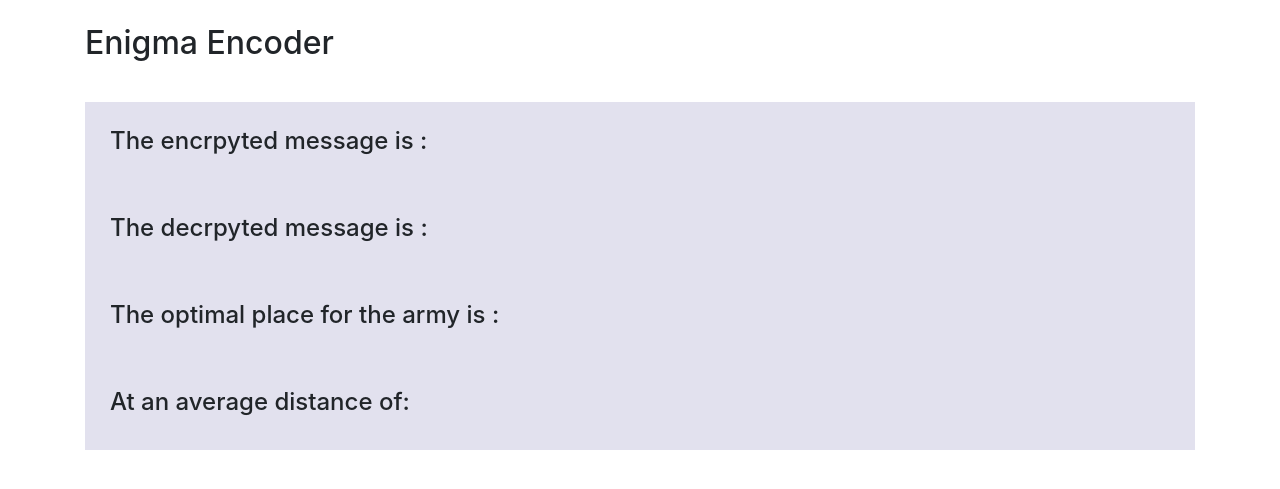
After one commit to Akshath-Mahajan/T035_Winsoft, a Django app: template EnigmaEncoder/core/templates/core/output.html in a window 1280 px wide. The commit adds this page. Shown: the top 489 px of the page. Run offline with Django 3.2, Linux system fonts and the light colour scheme; the template is opened without the code that fills it, so the values that code supplies are empty; some libraries are stand-ins or nearby versions.

Commit message:
added output file

```diff
--- a/EnigmaEncoder/core/static/style.css
+++ b/EnigmaEncoder/core/static/style.css
@@ -11,7 +11,7 @@ body{
 }
 
 .container{
-    height: 400px;
+    height: 550px;
     width: 500px;
     background-color: #e2e1ee;;
     display: flex;
--- /dev/null
+++ b/EnigmaEncoder/core/templates/core/output.html
@@ -0,0 +1,40 @@
+<!DOCTYPE html>
+<html lang="en">
+<head>
+    <meta charset="UTF-8">
+    <meta name="viewport" content="width=device-width, initial-scale=1.0">
+    <link rel="stylesheet" href="https://maxcdn.bootstrapcdn.com/bootstrap/4.0.0/css/bootstrap.min.css" integrity="sha384-Gn5384xqQ1aoWXA+058RXPxPg6fy4IWvTNh0E263XmFcJlSAwiGgFAW/dAiS6JXm" crossorigin="anonymous">
+    <title>Document</title>
+    <style>
+        /* Some custom styles to beautify this example */
+        .vcenter-item{
+        display: flex;
+        flex-direction: column;
+        align-items: center;
+
+    }
+    /* Some custom styles to beautify this example */
+    .wrapper{
+        background: white;
+        min-height: 300px;
+        margin:2.5rem auto;
+    }
+    .box{
+        padding: 25px;
+        background: #e2e1ee;
+        width: 100%;
+    }
+    </style>
+</head>
+<body>
+    <div class=" container mt-4">
+        <h2>Enigma Encoder</h2>
+        <div class="wrapper vcenter-item">
+            <div class="box"><h4>The encrpyted message is :</h4></div>
+            <div class="box"><h4>The decrpyted message is :</h4></div>
+            <div class="box"><h4>The optimal place for the army is :</h4></div>
+           <div class="box"><h4>At an average distance of:</h4></div>
+        </div>
+    </div>
+</body>
+</html>
--- a/EnigmaEncoder/core/views.py
+++ b/EnigmaEncoder/core/views.py
@@ -3,6 +3,6 @@ from django.views import View
 # Create your views here.
 class home(View):
     def get(self, request):
-        return render(request, 'core/home.html')
+        return render(request, 'core/index.html')
     def post(self, request):
         pass
```
Also changed, not shown: EnigmaEncoder/core/templates/core/home.html (deleted, +0 -11 lines), EnigmaEncoder/core/templates/core/index.html (+4 -4 lines).
